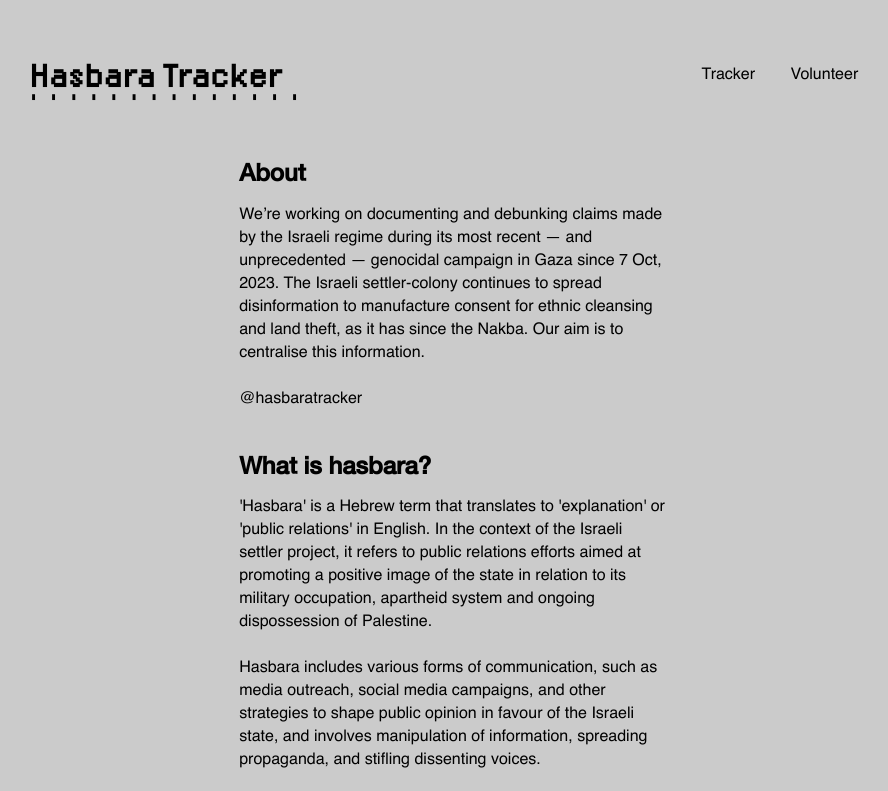
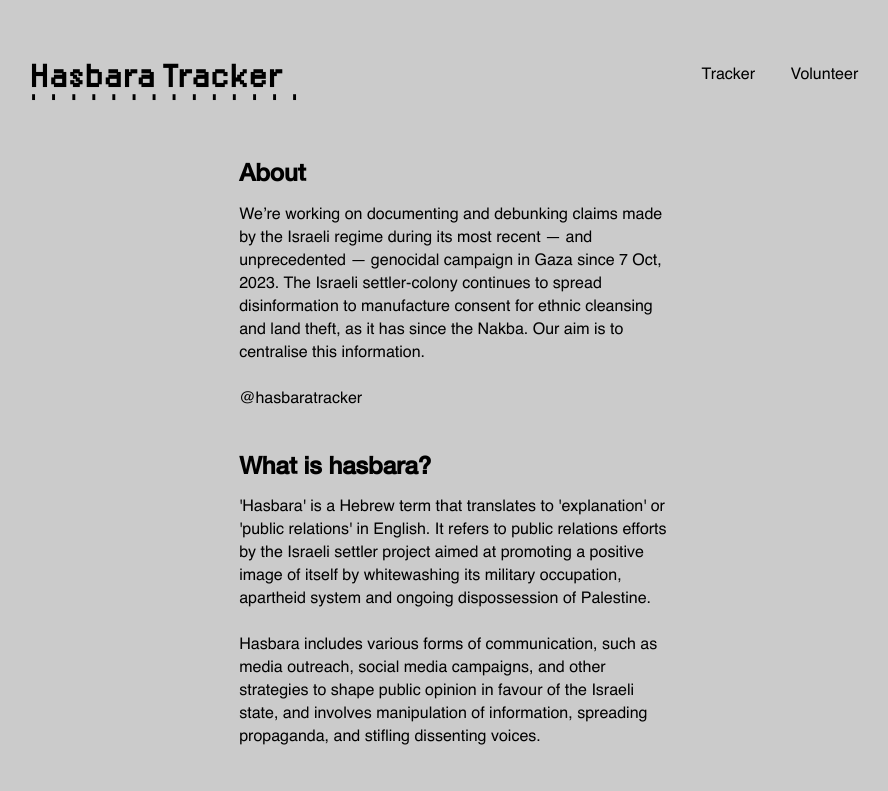
Before and after one commit to tamtzekin/hasbara-tracker, a React (Create React App) app: page / in a window 1280 px wide. Shown: the top 791 px of the page, without its empty margins (196-1084 px from the left). Built offline with nearby package versions, Linux system fonts and the light colour scheme.

Commit message:
Update Homepage.js

```diff
--- a/src/components/Homepage.js
+++ b/src/components/Homepage.js
@@ -23,7 +23,7 @@ const Homepage = () => {
                 <br />
                 <br />
                 <h2>What is hasbara?</h2>
-                <span className="hasbara-about">'Hasbara' is a Hebrew term that translates to 'explanation' or 'public relations' in English. In the context of the Israeli settler project, it refers to public relations efforts aimed at promoting a positive image of the state in relation to its military occupation, apartheid system and ongoing dispossession of Palestine.<br />
+                <span className="hasbara-about">'Hasbara' is a Hebrew term that translates to 'explanation' or 'public relations' in English. It refers to public relations efforts by the Israeli settler project aimed at promoting a positive image of itself by whitewashing its military occupation, apartheid system and ongoing dispossession of Palestine.<br />
                 <br /> Hasbara includes various forms of communication, such as media outreach, social media campaigns, and other strategies to shape public opinion in favour of the Israeli state, and involves manipulation of information, spreading propaganda, and stifling dissenting voices.</span>
                 <br /><br />
                 <h2>Claims</h2>
```
